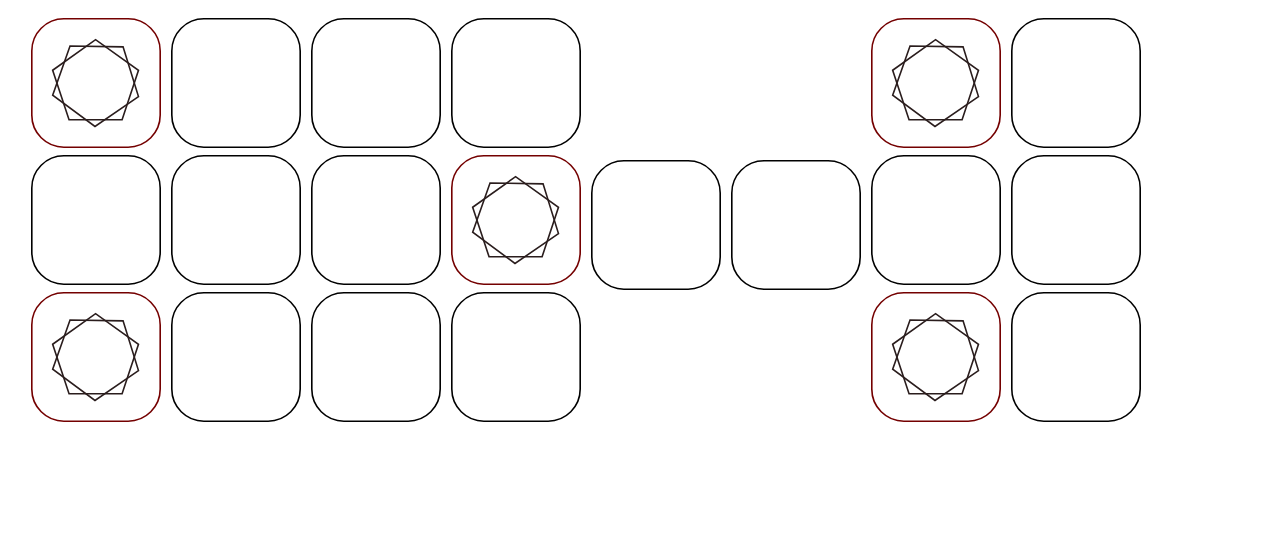
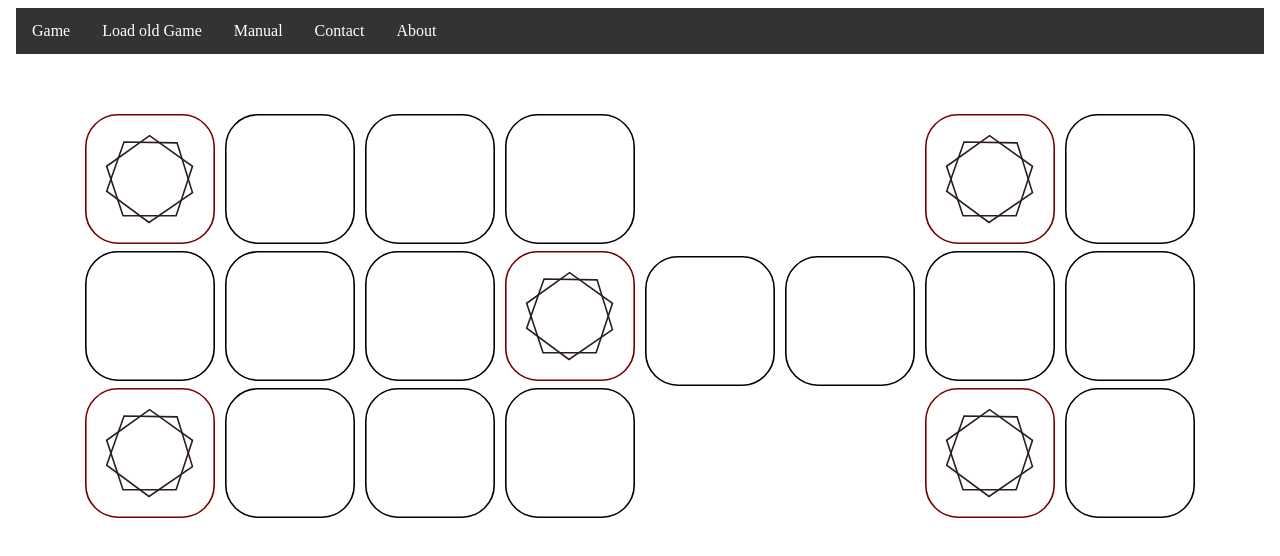
Before and after one commit to NevinJulian/RoyalGameOfUr, an Angular app: page / in a window 1280 px wide. Shown: the top 556 px of the page. Built offline with nearby package versions, Linux system fonts and the light colour scheme.

Commit message:
add navbar and center board

```diff
--- a/src/app/app.component.html
+++ b/src/app/app.component.html
@@ -1 +1,25 @@
+<!DOCTYPE html>
+<html>
+
+<head>
+    <style>
+
+    </style>
+</head>
+
+<body>
+
+    <ul>
+        <li><a class="active" href="">Game</a></li>
+        <li><a href="load">Load old Game</a></li>
+        <li><a href="manual">Manual</a></li>
+        <li><a href="contact">Contact</a></li>
+        <li><a href="about">About</a></li>
+    </ul>
+
+</body>
+
+</html>
+
+
 <router-outlet></router-outlet>
--- a/src/app/app.component.scss
+++ b/src/app/app.component.scss
@@ -0,0 +1,23 @@
+ul {
+    list-style-type: none;
+    margin: 0;
+    padding: 0;
+    overflow: hidden;
+    background-color: #333;
+  }
+
+  li {
+    float: left;
+  }
+
+  li a {
+    display: block;
+    color: white;
+    text-align: center;
+    padding: 14px 16px;
+    text-decoration: none;
+  }
+
+  li a:hover {
+    background-color: #111;
+  }
--- a/src/app/game/game.component.scss
+++ b/src/app/game/game.component.scss
@@ -1,4 +1,6 @@
 .grid {
+    margin-top: 50px;
+    justify-content: center;
     display: grid;
     grid-template-columns: 140px 140px 140px 140px 140px 140px 140px 140px;
     padding: 10px;
```
